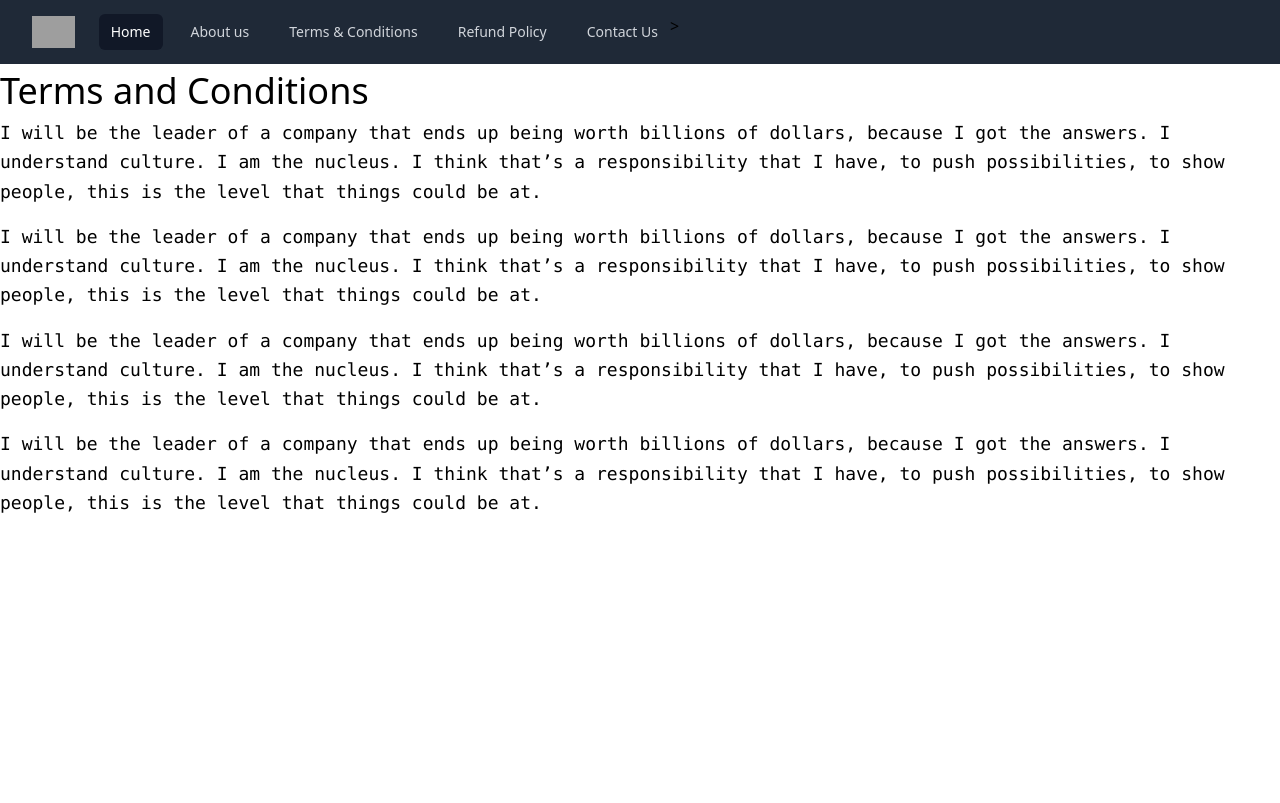
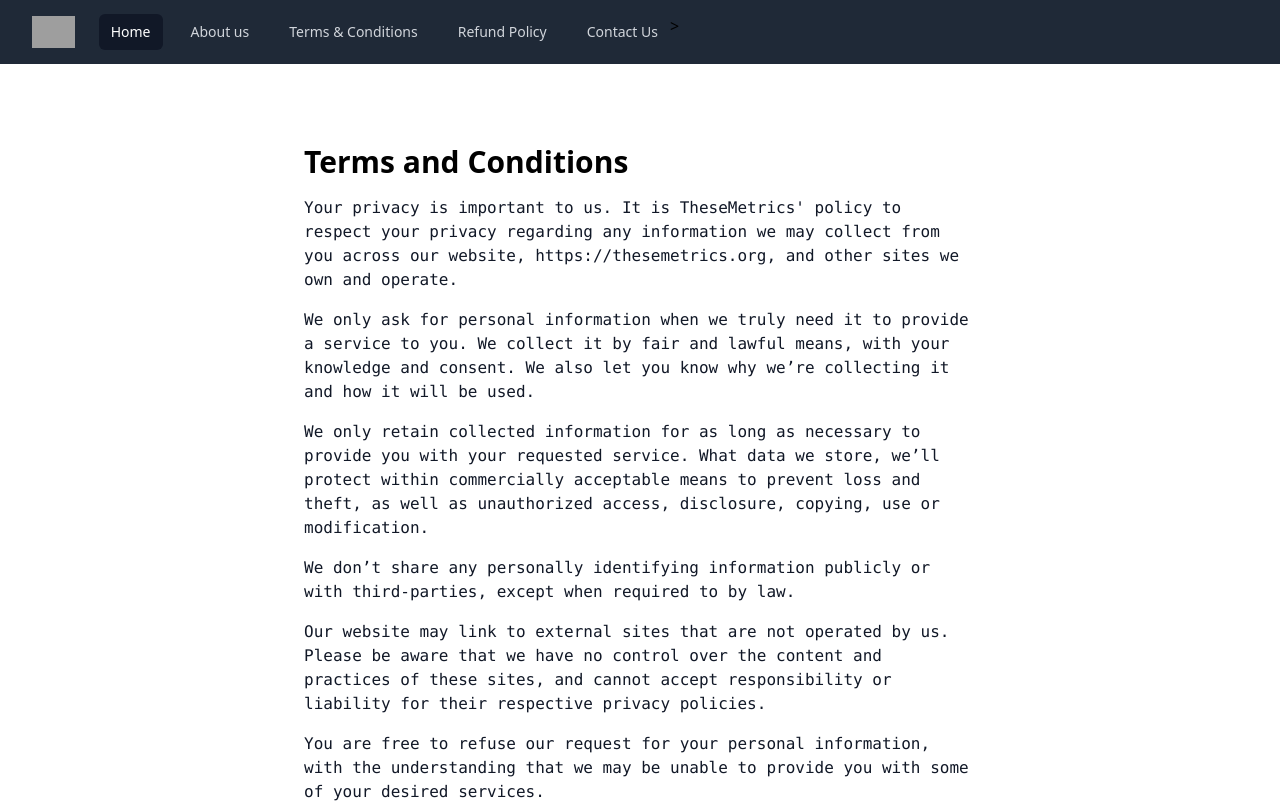
Before and after one commit to aslam-c/busway-website, a Vue app: page /terms in a window 1280 px wide. Shown: the top 803 px of the page. Built offline with nearby package versions, Linux system fonts and the light colour scheme; grey boxes are pictures that could not be loaded.

Commit message:
design tweaks

```diff
--- a/src/components/ContactUs.vue
+++ b/src/components/ContactUs.vue
@@ -2,12 +2,13 @@
   <div
     class="h-screen bg-white flex flex-col space-y-10 justify-center items-center"
   >
-    <div class="bg-white w-96 shadow-xl rounded p-5">
+    <div class="bg-white w-100 shadow-xl rounded p-5">
       <h1 class="text-3xl font-medium">Contact Us</h1>
       <p class="text-sm">Reach us by sending a message</p>
 
       <form class="space-y-5 mt-5">
         <input
+          autofocus
           type="text"
           class="w-full h-12 border border-gray-800 rounded px-3"
           placeholder="Email"
@@ -16,9 +17,13 @@
         <input
           type="text"
           class="w-full h-12 border border-gray-800 rounded px-3"
-          placeholder="9012345678"
+          placeholder="Phone"
         />
-
+        <textarea
+          class="w-full h-12 border border-gray-800 rounded p-2"
+          placeholder="Message"
+        >
+        </textarea>
         <button
           class="text-center w-full bg-blue-900 rounded-md text-white py-3 font-medium"
         >
--- a/src/components/Navbar.vue
+++ b/src/components/Navbar.vue
@@ -10,6 +10,7 @@
             class="inline-flex items-center justify-center p-2 rounded-md text-gray-400 hover:text-white hover:bg-gray-700 focus:outline-none focus:ring-2 focus:ring-inset focus:ring-white"
             aria-controls="mobile-menu"
             aria-expanded="false"
+            @click="isMobileMenuOpen = !isMobileMenuOpen"
           >
             <span class="sr-only">Open main menu</span>
             <!--
@@ -113,7 +114,11 @@
     </div>
 
     <!-- Mobile menu, show/hide based on menu state. -->
-    <div class="sm:hidden" id="mobile-menu">
+    <div
+      :class="isMobileMenuOpen ? 'block' : 'hidden'"
+      class="sm:hidden"
+      id="mobile-menu"
+    >
       <div class="px-2 pt-2 pb-3 space-y-1">
         <!-- Current: "bg-gray-900 text-white", Default: "text-gray-300 hover:bg-gray-700 hover:text-white" -->
         <router-link
@@ -153,5 +158,8 @@
 <script>
 export default {
   name: "Navbar",
+  data() {
+    return { isMobileMenuOpen: false };
+  },
 };
 </script>
--- a/src/components/RefundPolicy.vue
+++ b/src/components/RefundPolicy.vue
@@ -1,5 +1,54 @@
 <template>
-  <div class="">Refund Policy</div>
+  <div class="m-2">
+    <main class="max-w-2xl mt-20 mx-auto">
+      <h1 class="text-3xl font-display font-black">Refund Policy</h1>
+      <section class="text-gray-900 font-mono pb-8">
+        <p class="my-4">
+          Your privacy is important to us. It is TheseMetrics' policy to respect
+          your privacy regarding any information we may collect from you across
+          our website,
+          <a class="text-primary-600" href="https://thesemetrics.org"
+            >https://thesemetrics.org</a
+          >, and other sites we own and operate.
+        </p>
+        <p class="my-4">
+          We only ask for personal information when we truly need it to provide
+          a service to you. We collect it by fair and lawful means, with your
+          knowledge and consent. We also let you know why we’re collecting it
+          and how it will be used.
+        </p>
+        <p class="my-4">
+          We only retain collected information for as long as necessary to
+          provide you with your requested service. What data we store, we’ll
+          protect within commercially acceptable means to prevent loss and
+          theft, as well as unauthorized access, disclosure, copying, use or
+          modification.
+        </p>
+        <p class="my-4">
+          We don’t share any personally identifying information publicly or with
+          third-parties, except when required to by law.
+        </p>
+        <p class="my-4">
+          Our website may link to external sites that are not operated by us.
+          Please be aware that we have no control over the content and practices
+          of these sites, and cannot accept responsibility or liability for
+          their respective privacy policies.
+        </p>
+        <p class="my-4">
+          You are free to refuse our request for your personal information, with
+          the understanding that we may be unable to provide you with some of
+          your desired services.
+        </p>
+        <p class="my-4">
+          Your continued use of our website will be regarded as acceptance of
+          our practices around privacy and personal information. If you have any
+          questions about how we handle user data and personal information, feel
+          free to contact us.
+        </p>
+        <p class="my-4">This policy is effective as of 25 July 2020.</p>
+      </section>
+    </main>
+  </div>
 </template>
 
 <script>
--- a/src/components/Terms.vue
+++ b/src/components/Terms.vue
@@ -1,54 +1,53 @@
 <template>
-  <div class="justify-center">
-    <h2
-      class="text-4xl inline font-normal leading-normal mt-1 mb-2 text-blueGray-800 "
-    >
-      Terms and Conditions
-    </h2>
-    <p
-      class="text-lg font-mono font-light leading-relaxed mt-0 mb-4 text-blueGray-800 "
-    >
-      <b
-        >I will be the leader of a company that ends up being worth billions of
-        dollars, because I got the answers. I understand culture. I am the
-        nucleus. I think that’s a responsibility that I have, to push
-        possibilities, to show people, this is the level that things could be
-        at.</b
-      >
-    </p>
-    <p
-      class="text-lg font-mono font-light leading-relaxed mt-0 mb-4 text-blueGray-800 "
-    >
-      <b
-        >I will be the leader of a company that ends up being worth billions of
-        dollars, because I got the answers. I understand culture. I am the
-        nucleus. I think that’s a responsibility that I have, to push
-        possibilities, to show people, this is the level that things could be
-        at.</b
-      >
-    </p>
-    <p
-      class="text-lg font-mono font-light leading-relaxed mt-0 mb-4 text-blueGray-800 "
-    >
-      <b
-        >I will be the leader of a company that ends up being worth billions of
-        dollars, because I got the answers. I understand culture. I am the
-        nucleus. I think that’s a responsibility that I have, to push
-        possibilities, to show people, this is the level that things could be
-        at.</b
-      >
-    </p>
-    <p
-      class="text-lg font-mono font-light leading-relaxed mt-0 mb-4 text-blueGray-800 "
-    >
-      <b
-        >I will be the leader of a company that ends up being worth billions of
-        dollars, because I got the answers. I understand culture. I am the
-        nucleus. I think that’s a responsibility that I have, to push
-        possibilities, to show people, this is the level that things could be
-        at.</b
-      >
-    </p>
+  <div class="m-2">
+    <main class="max-w-2xl mt-20 mx-auto">
+      <h1 class="text-3xl font-display font-black">Terms and Conditions</h1>
+      <section class="text-gray-900 font-mono pb-8">
+        <p class="my-4">
+          Your privacy is important to us. It is TheseMetrics' policy to respect
+          your privacy regarding any information we may collect from you across
+          our website,
+          <a class="text-primary-600" href="https://thesemetrics.org"
+            >https://thesemetrics.org</a
+          >, and other sites we own and operate.
+        </p>
+        <p class="my-4">
+          We only ask for personal information when we truly need it to provide
+          a service to you. We collect it by fair and lawful means, with your
+          knowledge and consent. We also let you know why we’re collecting it
+          and how it will be used.
+        </p>
+        <p class="my-4">
+          We only retain collected information for as long as necessary to
+          provide you with your requested service. What data we store, we’ll
+          protect within commercially acceptable means to prevent loss and
+          theft, as well as unauthorized access, disclosure, copying, use or
+          modification.
+        </p>
+        <p class="my-4">
+          We don’t share any personally identifying information publicly or with
+          third-parties, except when required to by law.
+        </p>
+        <p class="my-4">
+          Our website may link to external sites that are not operated by us.
+          Please be aware that we have no control over the content and practices
+          of these sites, and cannot accept responsibility or liability for
+          their respective privacy policies.
+        </p>
+        <p class="my-4">
+          You are free to refuse our request for your personal information, with
+          the understanding that we may be unable to provide you with some of
+          your desired services.
+        </p>
+        <p class="my-4">
+          Your continued use of our website will be regarded as acceptance of
+          our practices around privacy and personal information. If you have any
+          questions about how we handle user data and personal information, feel
+          free to contact us.
+        </p>
+        <p class="my-4">This policy is effective as of 25 July 2020.</p>
+      </section>
+    </main>
   </div>
 </template>
 
```
